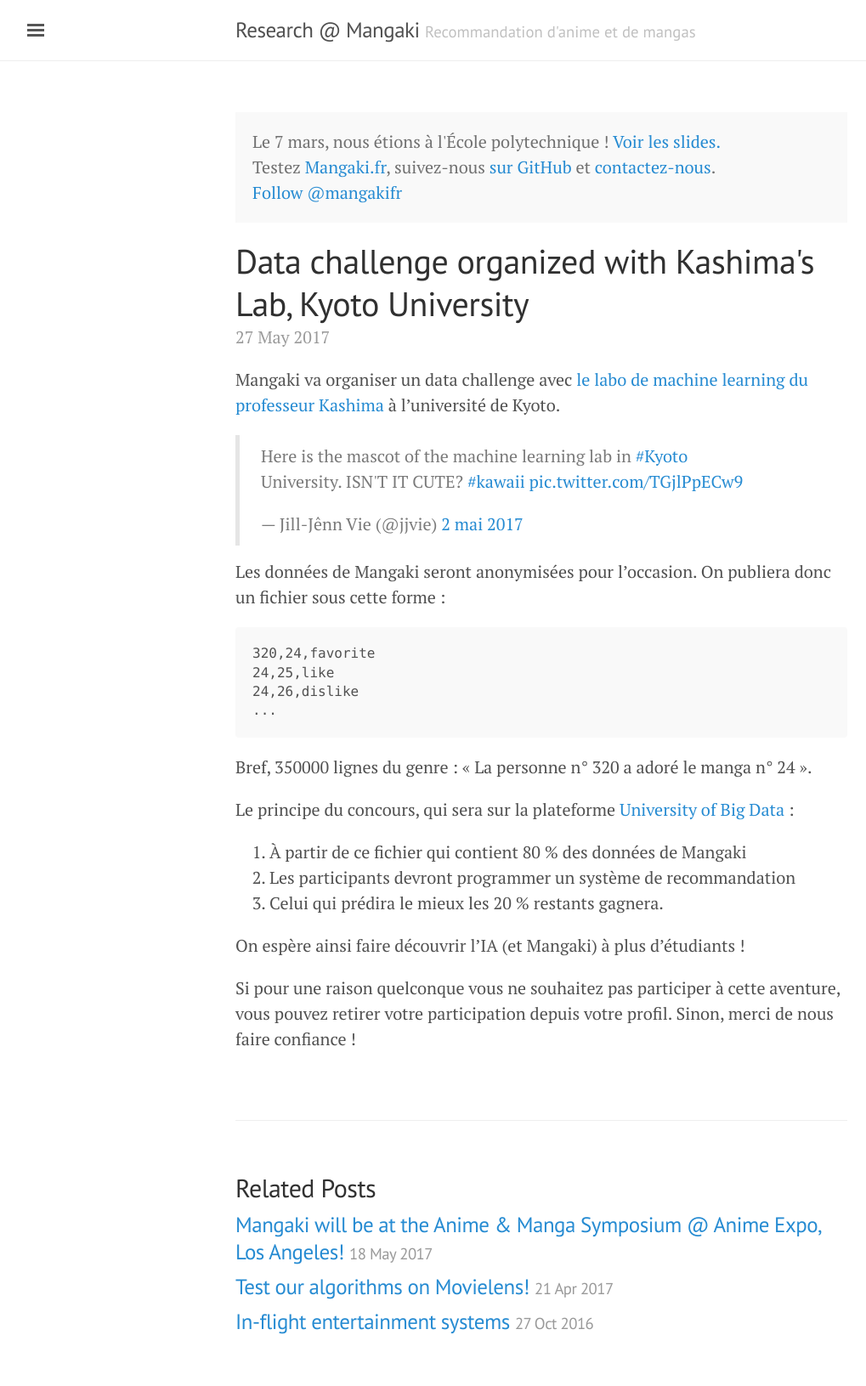
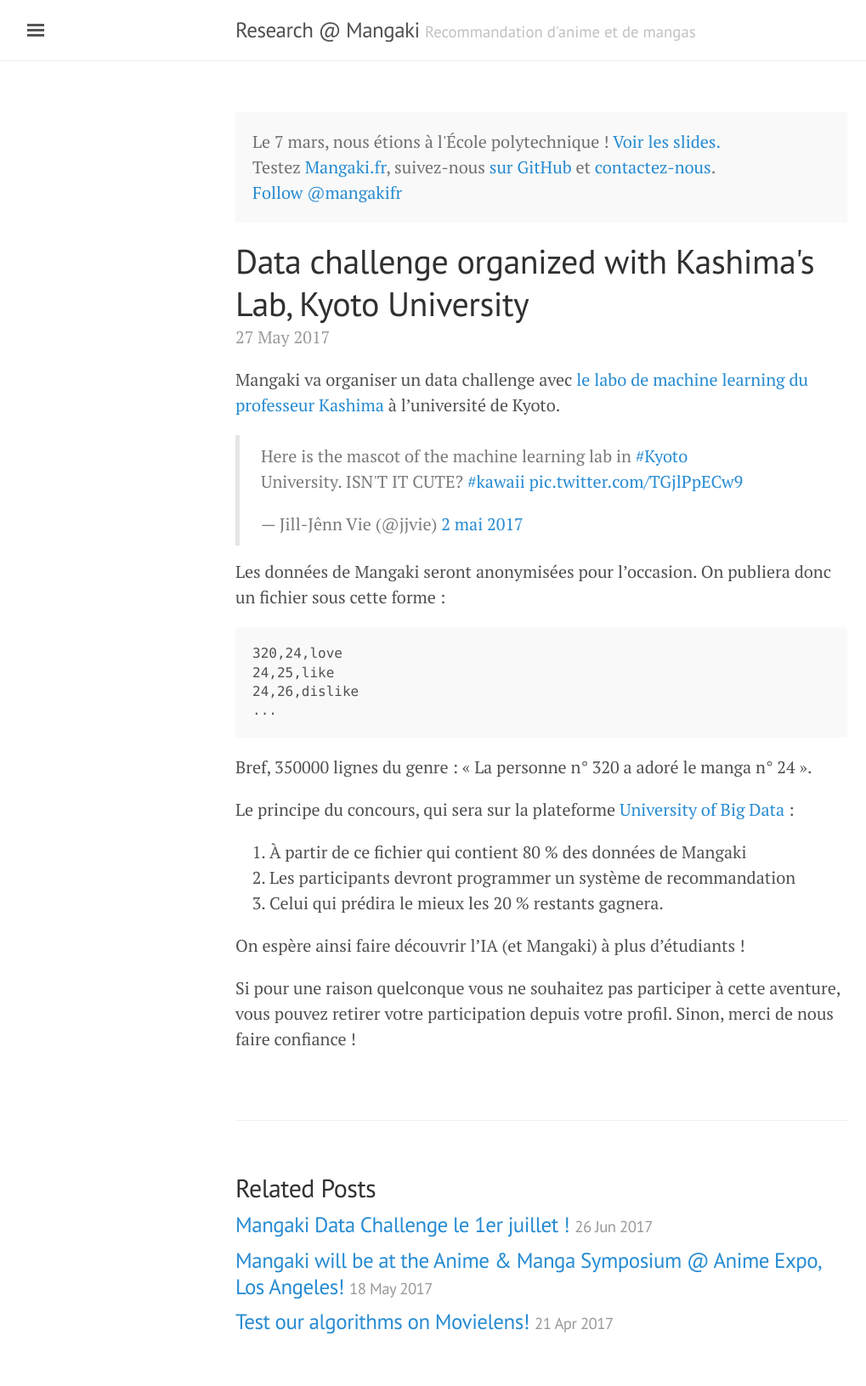
Before and after one commit to mangaki/research, a Jekyll site: the page built from _posts/2017-05-27-data-challenge-kyoto-university.md, in a window 1280 px wide. Shown: the whole page at 85% size, without its empty margins (3-1022 px from the left). Built offline with Jekyll 4.4.1, drawn with Linux system fonts in a browser that asks for light colours; a script that is not in the unit is left out; comment, search, counter and statistics services are not loaded.

Commit message:
Add date for Mangaki Data Challenge

```diff
--- a/_config.yml
+++ b/_config.yml
@@ -18,6 +18,7 @@
   name:              Jill-Jênn Vie
   url:               https://twitter.com/mangaki
   email:             jj@mangaki.fr
+  twitter:           mangakifr
 
 github:
   repo:              https://github.com/mangaki/mangaki/
--- a/_layouts/post.html
+++ b/_layouts/post.html
@@ -5,6 +5,7 @@
 <div class="post">
   <h1 class="post-title">{{ page.title }}</h1>
   <span class="post-date">{{ page.date | date_to_string }}</span>
+
   {{ content }}
 
   <script data-isso="//comments.jiji.cat/mangaki/"
--- a/_posts/2017-05-27-data-challenge-kyoto-university.md
+++ b/_posts/2017-05-27-data-challenge-kyoto-university.md
@@ -9,7 +9,7 @@
 
 Les données de Mangaki seront anonymisées pour l'occasion. On publiera donc un fichier sous cette forme :
 
-    320,24,favorite
+    320,24,love
     24,25,like
     24,26,dislike
     ...
```
Also changed, not shown: _posts/2017-06-26-mangaki-data-challenge-1er-juillet.md (added, +11 -0 lines).
